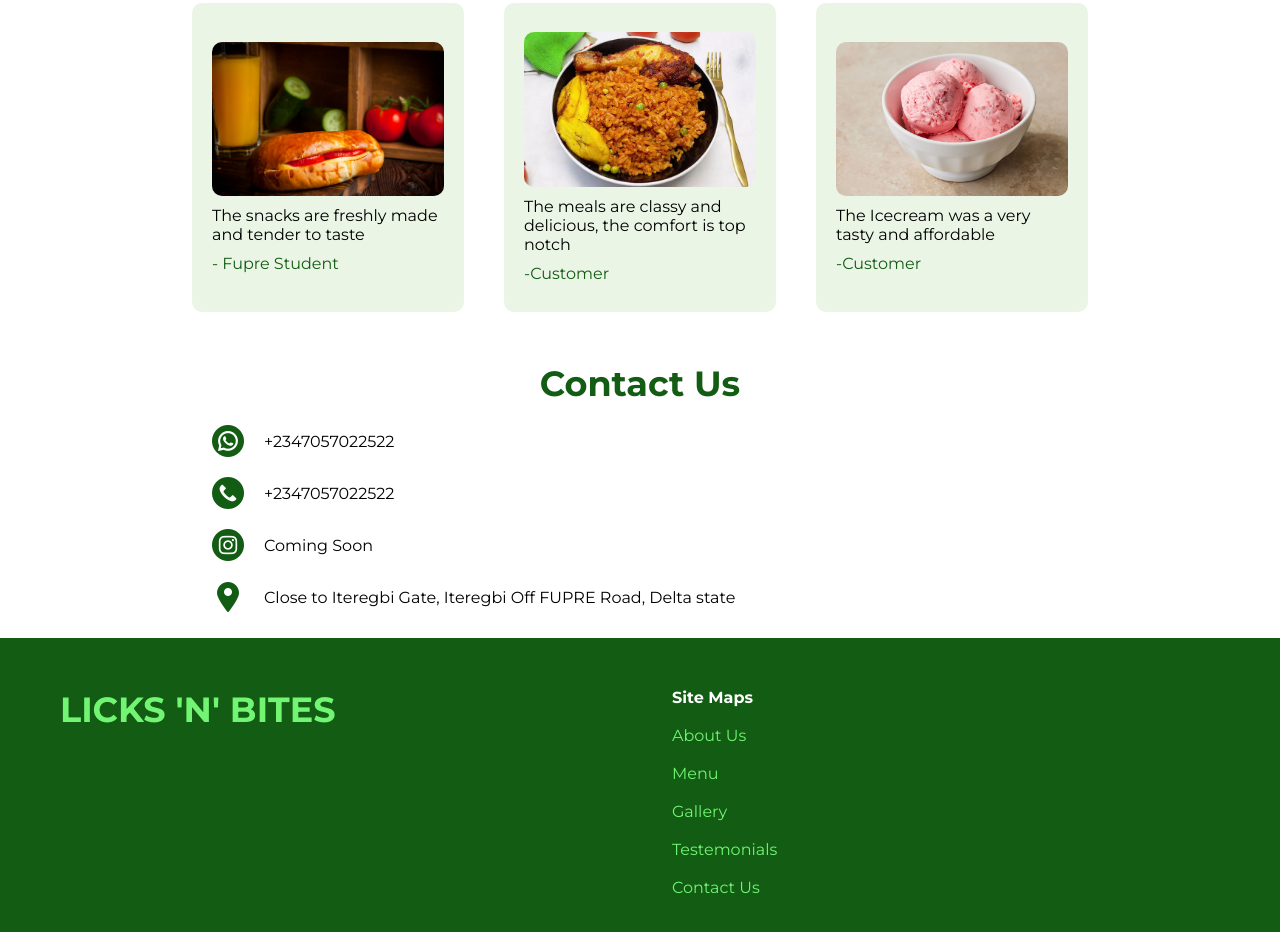
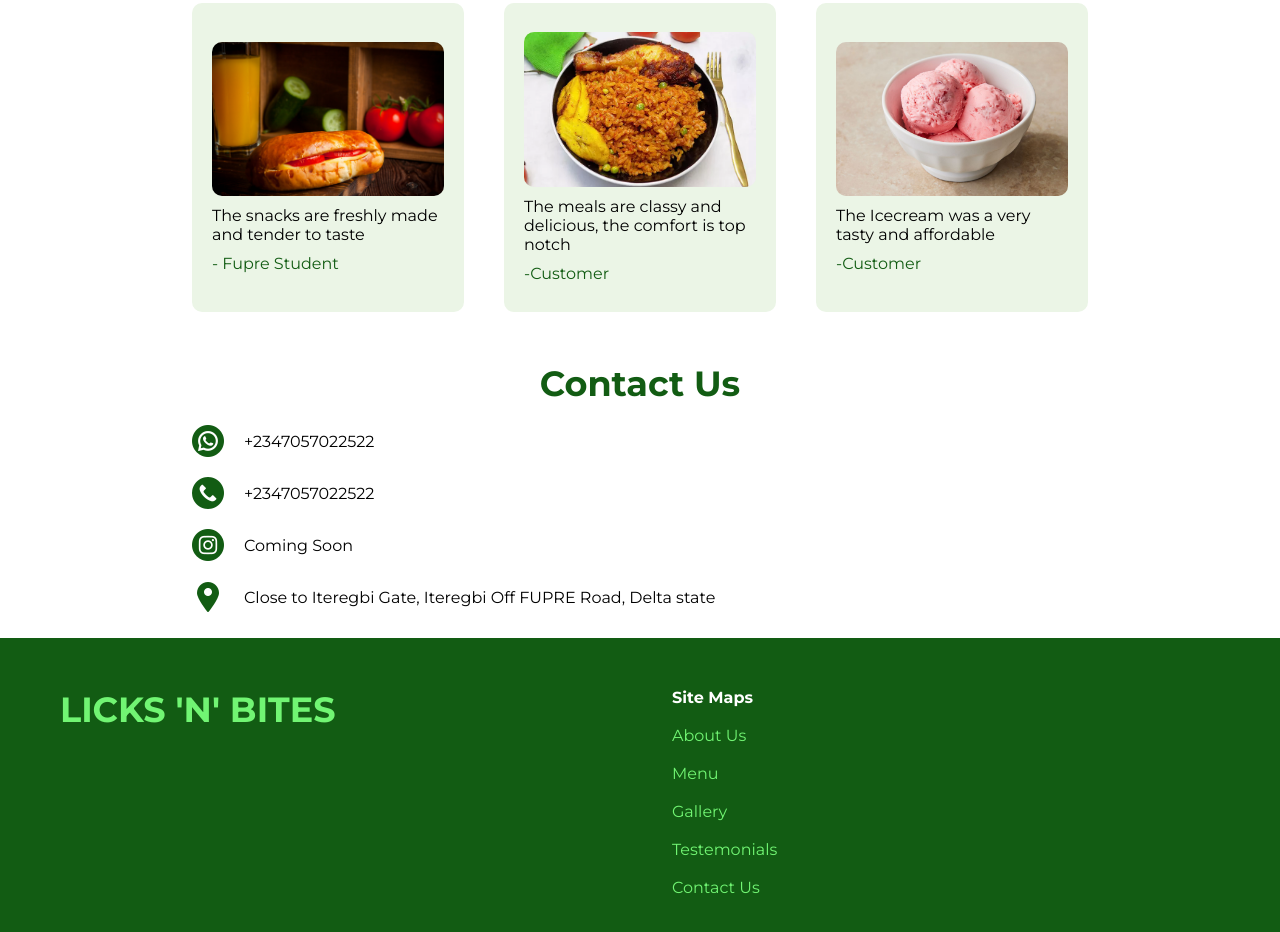
Before and after one commit to Neon-jeff/LNB_WEBSITE, a plain HTML site: page index.html in a window 1280 px wide. Shown: the part 3269-4201 px from the top of the page. Drawn offline with nearby package versions, Linux system fonts and the light colour scheme; files whose address does not match are found by name; a web font is replaced by a local one.

Commit message:
Fixed paddng

```diff
--- a/style.css
+++ b/style.css
@@ -6,6 +6,7 @@
 }
 body{
   overflow: visible;
+  width: 100vw;
 }
 
 .mobile-nav-view{
@@ -386,7 +387,7 @@ h2 span {
   object-fit: contain;
 }
 .cont div span {
-  padding: 0 20px;
+  padding: 0 ;
   display: flex;
   align-items: center;
   gap: 20px;
```
